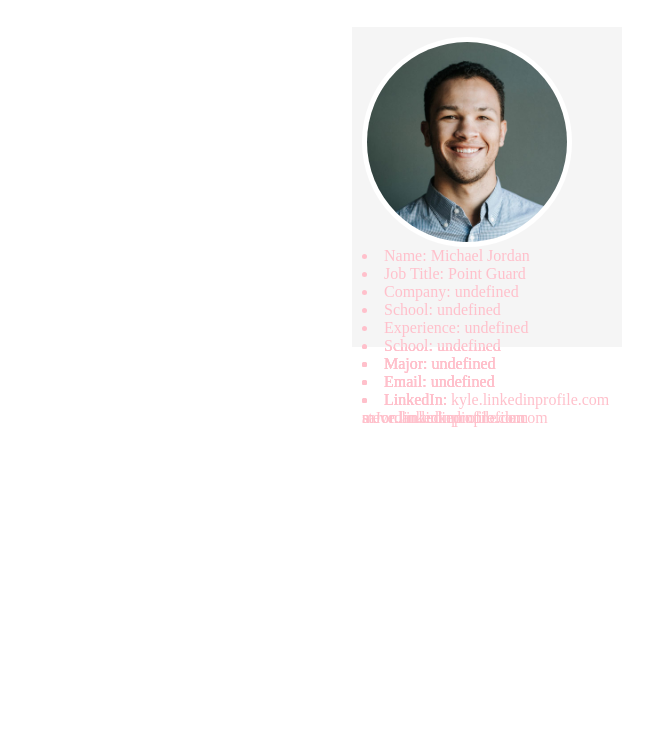
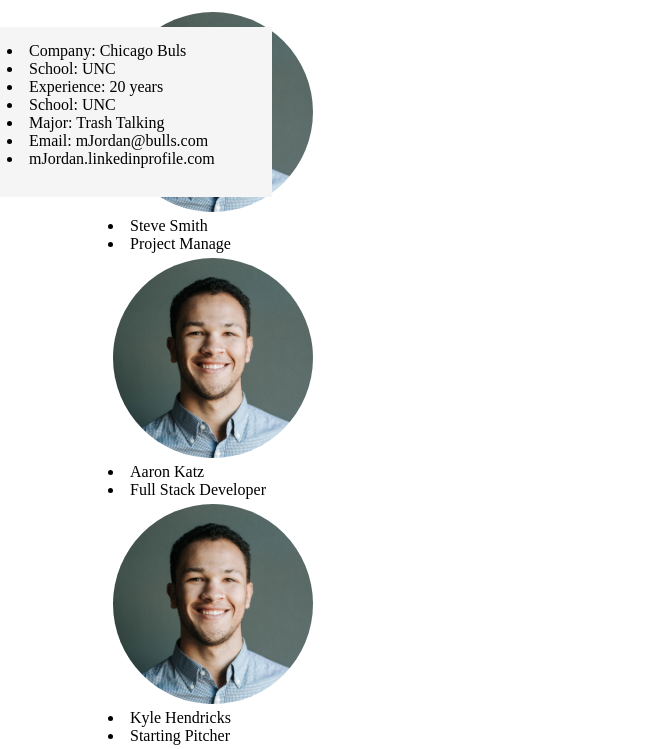
Before and after one commit to github-tommy/class03, a website: page index.html in a window 1280 px wide. Shown: the part 161-910 px from the top of the page, without its empty margins (0-664 px from the left). Before the commit the page ends 800 px from the top, so only its background shows below. Drawn offline with nearby package versions, Linux system fonts and the light colour scheme.

Commit message:
Added picture etc

```diff
--- a/css/_color.scss
+++ b/css/_color.scss
@@ -14,9 +14,5 @@ h2, h3, h4{
     color: $font-color;
 }
 p{
-    color: $font-colosr;
+    color: $font-color;
 }
-
-// html{
-//     color: pink;
-// }
--- a/css/style.scss
+++ b/css/style.scss
@@ -6,21 +6,21 @@ $background-color:  whitesmoke;
 
 .main{
     position: relative;
-    // padding: 80px 80px 130px 100px;
+    padding: 80px 80px 130px 100px;
 
     .right-side{
         position: absolute;
         top: 180px;
-        right:650px;
+        right:1000px;
         width: 250px;
-        height: 300px;
+        height: 200px;
         padding: 10px;
     }
 
     .name-title-bottom{
         position: absolute;
         bottom: 0;
-        left: 100px;
+        left: 200px;
         padding: 30px 30px 30px 40px;
         text-align: center;
     }
@@ -57,7 +57,8 @@ $breakpoints: (
 
     .right-side{
         background-color: $background-color;
-        padding: 10px;
+        padding: 15px;
+        height: 140px;
         p{
             font-size: 20px;
         }
--- a/index.html
+++ b/index.html
@@ -8,6 +8,7 @@
         <script src="https://ajax.googleapis.com/ajax/libs/jquery/3.4.0/jquery.min.js"></script>
         <script type="text/javascript">
 
+// ARRAY JSON
 
             $(document).ready(function () {
 
@@ -57,42 +58,46 @@ var data = [
                 "LinkedInUrl": "mJordan.linkedinprofile.com"
                 }
                 ];
+// TO INSERT PICTURE FOR EACH CARD
 
-
-
-// $('.hook').html(data[1].name);
-let dataHTML = data.map(function(data) {
+            let pictureHTML = data.map(function(data) {
                 return data = `
-
-    <div class="right-side">
+                <div class="name-title-bottom>">
                     <img class="profile-img" ${data.picture}>
-        <li class="data-name">Name: ${data.name}</li>
-        <li class="data-jobTitle">Job Title: ${data.jobTitle}</li>
-        <li class="data-jobTitle">Company: ${data.company}</li>
-        <li class="data-name">School: ${data.school}</li>
-        <li class="data-name">Experience: ${data.experience}</li>
-        <li class="data-jobTitle">School: ${data.school}</li>
-        <li class="data-name">Major: ${data.major}</li>
-        <li class="data-jobTitle">Email: ${data.email}</li>
-        <li class="data-email">LinkedIn: ${data.LinkedInUrl}</li></div>
+                    <li class="data-name">${data.name}</li>
+                    <li class="data-jobTitle">${data.jobTitle}</li>
+                </div>
                 `
             });
 
+// TO INSERT DETAILS OF CARD INFO
+
+            let dataHTML = data.map(function(data) {
+             return data = `
+                <div class="right-side">
+                    <li class="data-jobTitle">Company: ${data.Company}</li>
+                    <li class="data-name">School: ${data.School}</li>
+                    <li class="data-name">Experience: ${data.Experience}</li>
+                    <li class="data-jobTitle">School: ${data.School}</li>
+                    <li class="data-name">Major: ${data.Major}</li>
+                    <li class="data-jobTitle">Email: ${data.Email}</li>
+                    <li class="data-email">${data.LinkedInUrl}</li></div>
+                `
+            });
+
+// TO CREATE DIV/FORMATING
+
+            $(".hook").append(pictureHTML);
             $(".hook").append(dataHTML);
 
             });
-
-
-
     </script>
     </head>
     <body>
-    <!-- ASSIGNMENT 3 -->
         <main class="main">
-            <h1>Assignment 3</h1>
+            <h1>Assignment 3 - JSON</h1>
             <div class="hook">
             </div>
-
         </main>
     </body>
 </html>
```
Also changed, not shown: css/style.css. Lines whose indentation alone changed are shown as unchanged.
